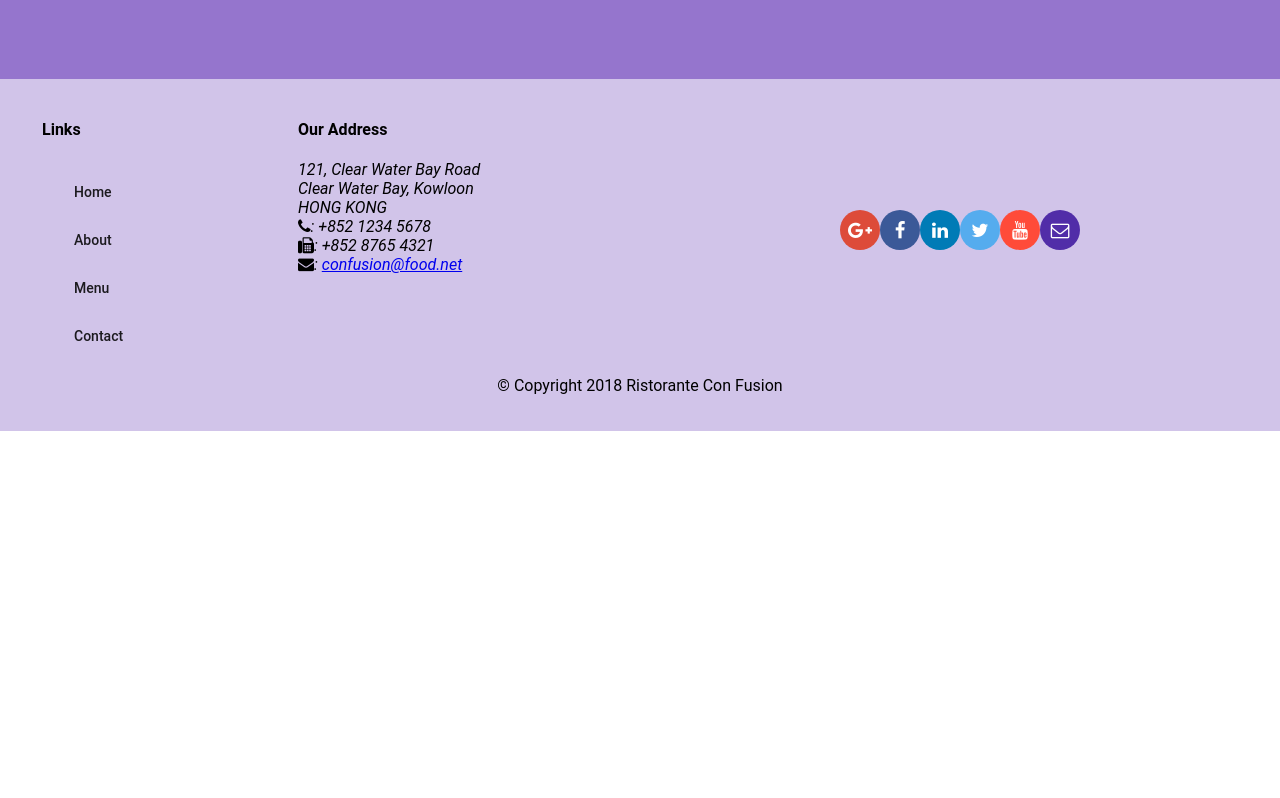
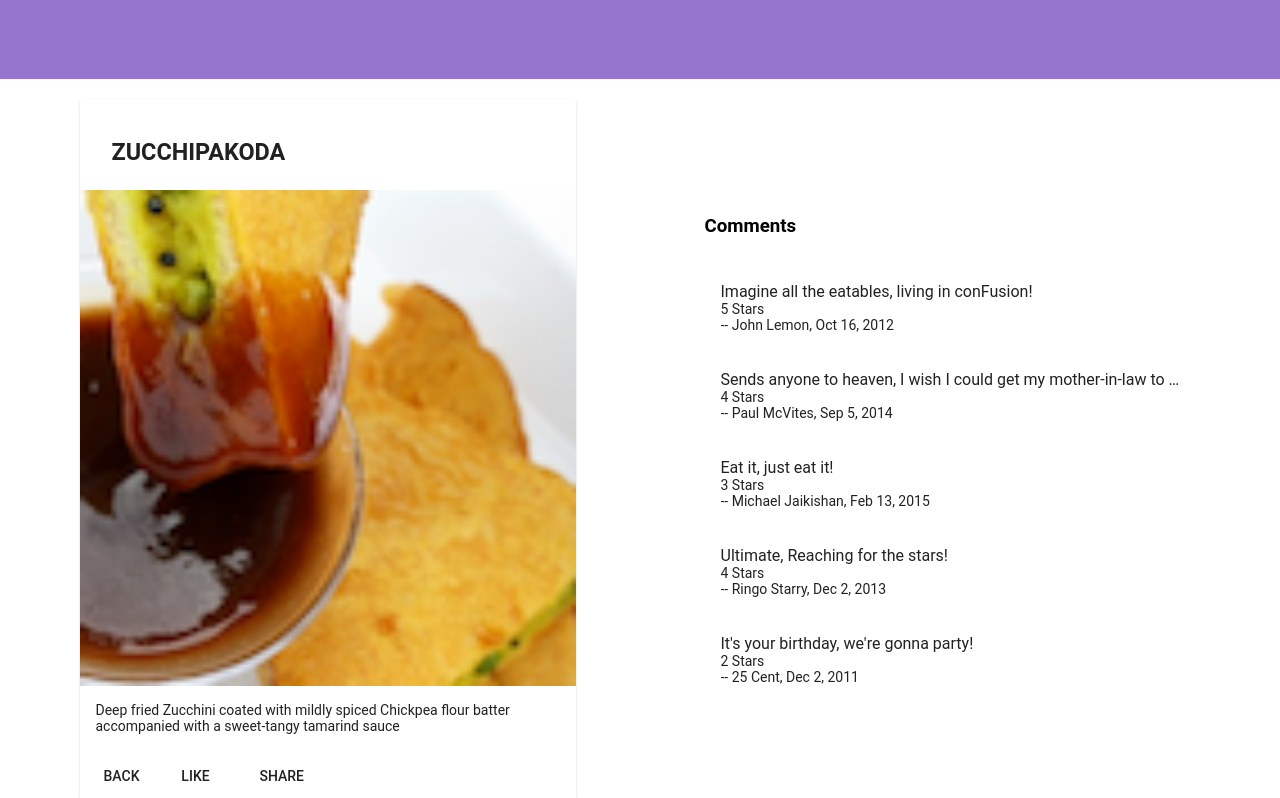
Before and after one commit to chinmayeesahoo/git-angular, an Angular app: page /dishdetail/1 in a window 1280 px wide. Before the commit this address led to /. Shown: the part 260-1058 px from the top of the page. Before the commit the page ends 800 px from the top, so only its background shows below. Built offline with nearby package versions, Linux system fonts and the light colour scheme.

Commit message:
Single Page Applications Part 2

```diff
--- a/src/app/app-routing/routes.ts
+++ b/src/app/app-routing/routes.ts
@@ -9,6 +9,7 @@
 export const routes: Routes = [
   { path: 'home', component: HomeComponent },
   { path: 'menu', component: MenuComponent },
+  { path: 'dishdetail/:id', component: DishdetailComponent },
   {path: 'contactus', component: ContactComponent},
   { path: '', redirectTo: '/home', pathMatch: 'full' }
 ];
--- a/src/app/dishdetail/dishdetail.component.html
+++ b/src/app/dishdetail/dishdetail.component.html
@@ -20,6 +20,7 @@
           </p>
         </mat-card-content>
         <mat-card-actions>
+          <button mat-button (click)="goBack()">BACK</button>
           <button mat-button>LIKE</button>
           <button mat-button>SHARE</button>
         </mat-card-actions>
--- a/src/app/dishdetail/dishdetail.component.ts
+++ b/src/app/dishdetail/dishdetail.component.ts
@@ -1,5 +1,8 @@
 import { Component, OnInit, Input } from '@angular/core';
 import { Dish } from '../shared/dish';
+import { DishService } from '../services/dish.service';
+import { Params, ActivatedRoute } from '@angular/router';
+import { Location } from '@angular/common';
 
 //const DISH = {
 //  id: '0',
@@ -53,9 +56,14 @@
 
   @Input()
   dish: Dish;
-  constructor() { }
-
+  constructor(private dishservice: DishService,
+    private route: ActivatedRoute,
+    private location: Location) { }
   ngOnInit() {
+    let id = this.route.snapshot.params['id'];
+    this.dish = this.dishservice.getDish(id);
   }
-
+  goBack(): void {
+    this.location.back();
+  }
 }
--- a/src/app/footer/footer.component.html
+++ b/src/app/footer/footer.component.html
@@ -8,10 +8,10 @@
       <div fxFlex="40" fxFlexOffset="20px">
         <h4>Links</h4>
         <mat-list>
-          <mat-list-item><a mat-button>Home</a></mat-list-item>
+          <mat-list-item><a mat-button routerLink="/home">home</a></mat-list-item>
           <mat-list-item><a mat-button>About</a></mat-list-item>
-          <mat-list-item><a mat-button>Menu</a></mat-list-item>
-          <mat-list-item><a mat-button>Contact</a></mat-list-item>
+          <mat-list-item><a mat-button routerLink="/menu">Menu</a></mat-list-item>
+          <mat-list-item><a mat-button routerLink="/contactus">Contact</a></mat-list-item>
         </mat-list>
       </div>
       <div fxFlex="55">
--- a/src/app/menu/menu.component.html
+++ b/src/app/menu/menu.component.html
@@ -9,7 +9,8 @@
   </div>
   <div fxFlex>
     <mat-grid-list cols="2" rowHeight="200px">
-      <mat-grid-tile *ngFor="let dish of dishes" (click) = "onSelect(dish)">
+      <!--  <mat-grid-tile *ngFor="let dish of dishes" (click) = "onSelect(dish)">-->
+      <mat-grid-tile *ngFor="let dish of dishes" [routerLink]="['/dishdetail', dish.id]">
         <img height="200px" src={{dish.image}} alt={{dish.name}}>
         <mat-grid-tile-footer>
           <h1>{{dish.name | uppercase}}</h1>
@@ -17,5 +18,5 @@
       </mat-grid-tile>
     </mat-grid-list>
   </div>
-  <app-dishdetail [dish] = "selectedDish"></app-dishdetail>
+  <!--<app-dishdetail [dish] = "selectedDish"></app-dishdetail>-->
   </div>
```
